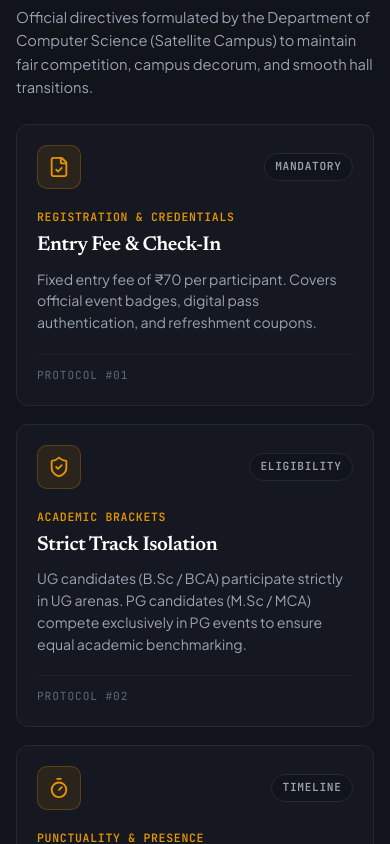
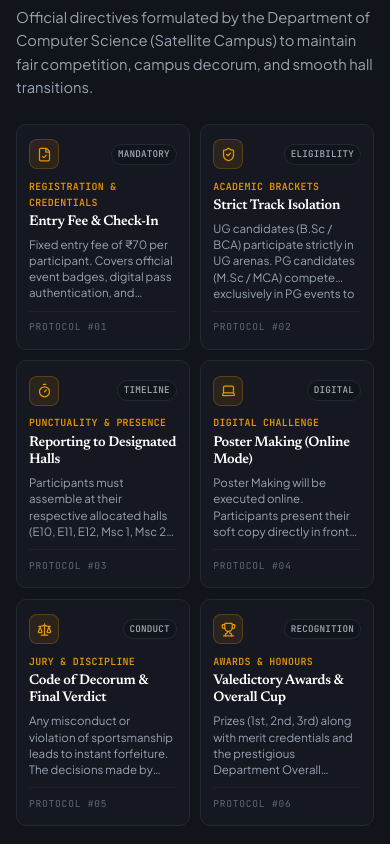
Before and after one commit to mogesh-developer/SYNORA_2K26, a React (Vite) app: page / in a window 390 px wide. Shown: the part 5620-6464 px from the top of the page. Built offline with nearby package versions, Linux system fonts and the light colour scheme.

Commit message:
style: perfect 2-column mobile layout and typography for guidelines

```diff
--- a/src/index.css
+++ b/src/index.css
@@ -696,18 +696,78 @@ button {
 }
 
 /* ==========================================================================
-   RESTRUCTURED & STYLED GUIDELINES (Strict 2-Column Desktop Grid)
+   RESTRUCTURED & STYLED GUIDELINES (Strict 2-Column Grid on Mobile & Desktop)
    ========================================================================== */
 .styled-guidelines-grid {
   display: grid !important;
-  grid-template-columns: repeat(2, 1fr) !important;
-  gap: 1.5rem !important;
+  grid-template-columns: repeat(2, minmax(0, 1fr)) !important;
+  gap: 1.25rem !important;
 }
 
 @media (max-width: 900px) {
   .styled-guidelines-grid {
-    grid-template-columns: 1fr !important;
-    gap: 1.1rem !important;
+    grid-template-columns: repeat(2, minmax(0, 1fr)) !important;
+    gap: 0.75rem !important;
+  }
+}
+
+@media (max-width: 480px) {
+  .styled-guidelines-grid {
+    grid-template-columns: repeat(2, minmax(0, 1fr)) !important;
+    gap: 0.55rem !important;
+  }
+
+  .protocol-card {
+    padding: 0.9rem 0.75rem !important;
+    border-radius: 10px !important;
+  }
+
+  .protocol-top-bar {
+    margin-bottom: 0.6rem !important;
+  }
+
+  .protocol-badge {
+    font-size: 0.58rem !important;
+    padding: 2px 6px !important;
+    letter-spacing: 0.02em !important;
+  }
+
+  .protocol-icon-wrap {
+    width: 30px !important;
+    height: 30px !important;
+    border-radius: 8px !important;
+  }
+
+  .protocol-icon-wrap svg {
+    width: 15px !important;
+    height: 15px !important;
+  }
+
+  .protocol-category {
+    font-size: 0.62rem !important;
+    margin-bottom: 0.2rem !important;
+    letter-spacing: 0.03em !important;
+  }
+
+  .protocol-title {
+    font-size: 0.88rem !important;
+    line-height: 1.25 !important;
+    margin-bottom: 0.35rem !important;
+  }
+
+  .protocol-desc {
+    font-size: 0.72rem !important;
+    line-height: 1.4 !important;
+    margin-bottom: 0.6rem !important;
+    display: -webkit-box;
+    -webkit-line-clamp: 4;
+    -webkit-box-orient: vertical;
+    overflow: hidden;
+  }
+
+  .protocol-number-tag {
+    font-size: 0.6rem !important;
+    padding-top: 0.45rem !important;
   }
 }
 
@@ -1067,8 +1127,8 @@ button {
   }
 
   .styled-guidelines-grid {
-    grid-template-columns: 1fr;
-    gap: 1rem;
+    grid-template-columns: repeat(2, minmax(0, 1fr)) !important;
+    gap: 0.65rem !important;
   }
 
   .protocol-card {
```
